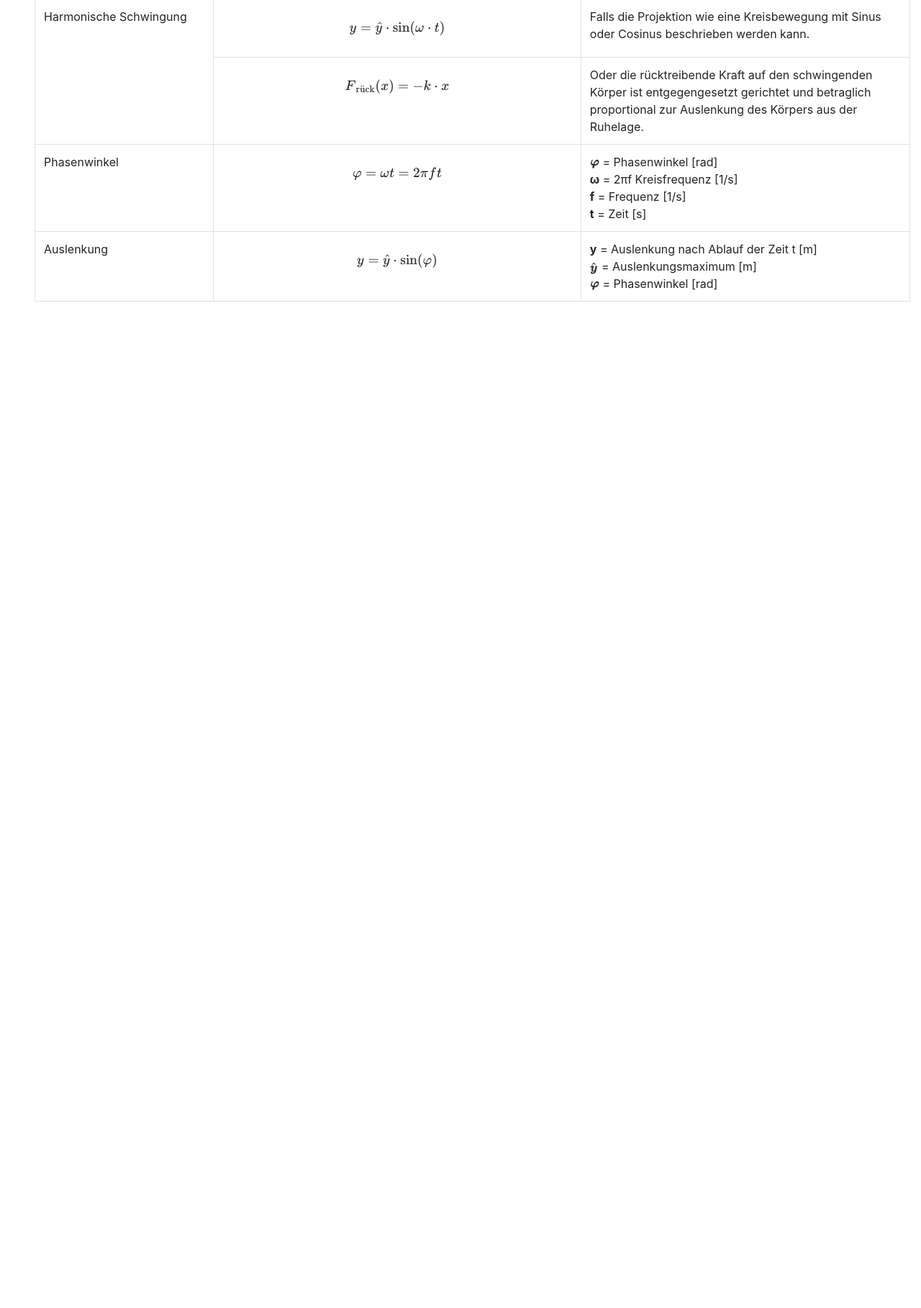
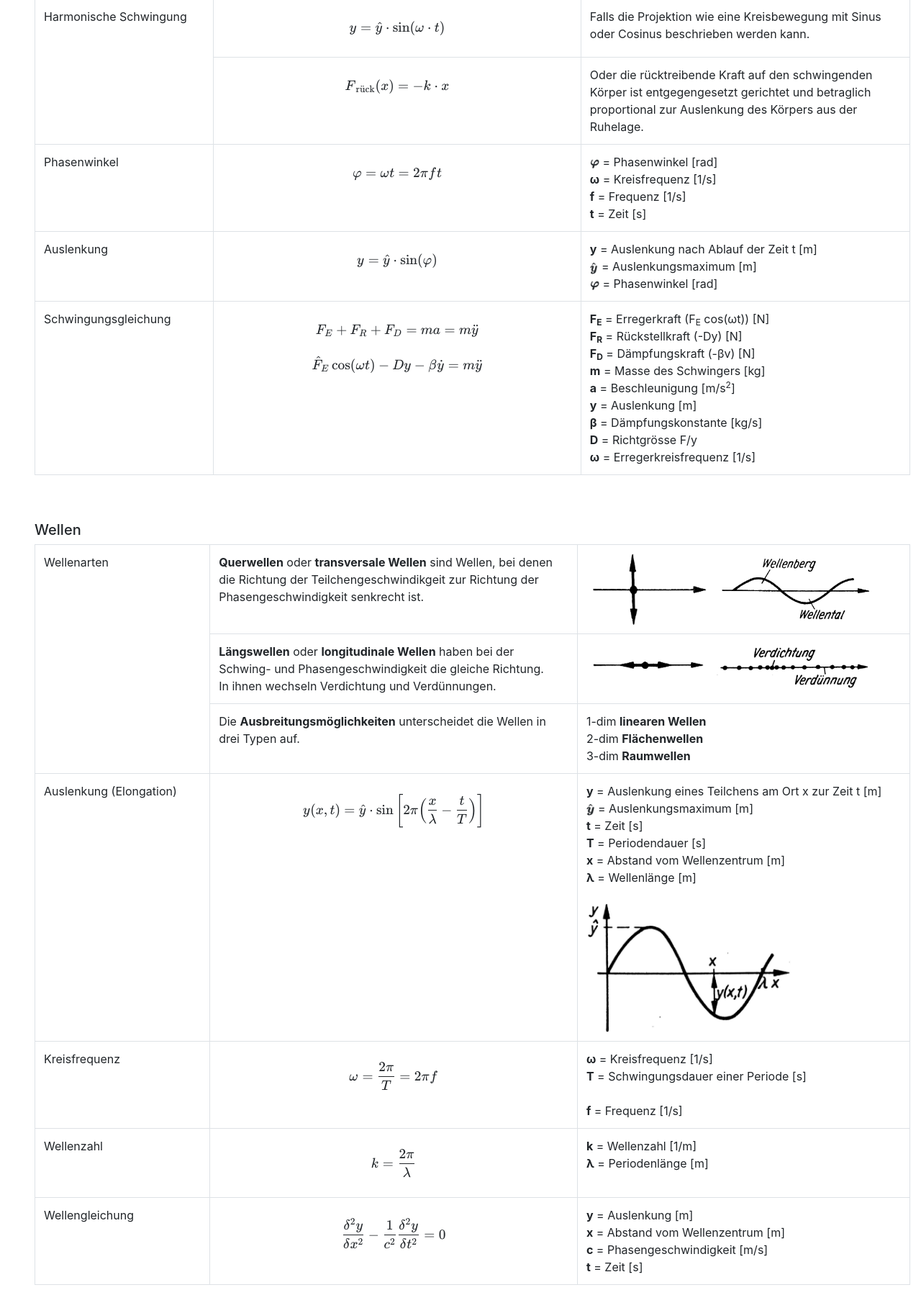
Before and after one commit to mschaufe/wiki, a PHP site: page /schwingungen_und_wellen.php in a window 1280 px wide. Shown: the part 770-2587 px from the top of the page at 72% size. Before the commit the page ends 1189 px from the top, so only its background shows below. Run offline with PHP 8.4, Linux system fonts and the light colour scheme; some libraries are stand-ins or nearby versions.

Commit message:
some changes

```diff
--- a/optik.php
+++ b/optik.php
@@ -452,7 +452,11 @@
                 <td>Wellenlängen der einzelnen Farbbereiche</td>
                 <td><p>Jede Farbe umfasst einen Wellenlängenbereich, siehe Übersicht!</p></td>
                 <td><img src="bilder/optik/zerlegung_des_lichts/wellenlaengen.jpeg"style="max-height:100%; max-width:100%"></td>
-
+              </tr>
+              <tr>
+                <td>Dispersion</td>
+                <td>Unter Dispersion versteht man in der Optik die von der Frequenz des Lichts abhängende Ausbreitungsgeschwindigkeit in Medien. Dies hat zur Folge, dass Sonnenlicht an den Flächen eines Prismas unterschiedlich stark gebrochen wird. Auf der anderen Seite des Prismas zeigt sich deshalb ein farbiges Spektrum.</td>
+                <td></td>
               </tr>
             </table>
 
--- a/schwingungen_und_wellen.php
+++ b/schwingungen_und_wellen.php
@@ -26,6 +26,7 @@
           <div class="d-none d-xl-block col-xl-2 bd-toc">
             <ul class="section-nav">
             <li class="toc-entry toc-h2"><a href="#schwingungen">Schwingungen</a></li>
+            <li class="toc-entry toc-h2"><a href="#wellen">Wellen</a></li>
             </ul>
           </div>
 
@@ -74,7 +75,7 @@
               <td>$$ \varphi = ωt  = 2\pi f t  $$</td>
               <td>
                 <b><img src="bilder/schwingungen_und_wellen/harmonische_schwingung/phi.png" style="max-height:14px; max-width:14px"></b> = Phasenwinkel [rad]<br>
-                <b>ω</b> = 2πf Kreisfrequenz [1/s]<br>
+                <b>ω</b> = Kreisfrequenz [1/s]<br>
                 <b>f</b> = Frequenz [1/s]<br>
                 <b>t</b> = Zeit [s]
               </td>
@@ -88,9 +89,89 @@
                 <img src="bilder/schwingungen_und_wellen/harmonische_schwingung/phi.png" style="max-height:14px; max-width:14px"> = Phasenwinkel [rad]
               </td>
             </tr>
+            <tr>
+              <td>Schwingungsgleichung</td>
+              <td>$$ F_E + F_R + F_D = ma = m\ddot{y}
+                \\ \text{ } \\
+              \hat{F}_E \cos(\omega t) -Dy - \beta \dot{y} = m\ddot{y} $$</td>
+              <td>
+                <b>F<sub>E</sub></b> = Erregerkraft (F<sub>E</sub> cos(ωt)) [N]<br>
+                <b>F<sub>R</sub></b> = Rückstellkraft (-Dy) [N]<br>
+                <b>F<sub>D</sub></b> = Dämpfungskraft (-βv) [N]<br>
+                <b>m</b> = Masse des Schwingers [kg]<br>
+                <b>a</b> = Beschleunigung [m/s<sup>2</sup>]<br>
+                <b>y</b> = Auslenkung [m]<br>
+                <b>β</b> = Dämpfungskonstante [kg/s]<br>
+                <b>D</b> = Richtgrösse F/y<br>
+                <b>ω</b> = Erregerkreisfrequenz [1/s]<br>
+              </td>
+            </tr>
           </tbody>
         </table>
 
+         <br><br><h5 id="wellen">Wellen</h5>
+         <table>
+            <tr>
+              <td rowspan="3" width=20%>Wellenarten</td>
+              <td width=42%><b>Querwellen</b> oder <b>transversale Wellen</b> sind Wellen, bei denen die Richtung der Teilchengeschwindikgeit zur Richtung der Phasengeschwindigkeit senkrecht ist.</td>
+              <td> <img src="bilder/schwingungen_und_wellen/wellen/Querwellen.jpeg" style="max-height:100%; max-width:40%">
+                <img src="bilder/schwingungen_und_wellen/wellen/tal_berg.jpeg" style="max-height:100%; max-width:50%"></td>
+            </tr>
+            <tr>
+              <td width=42%><b>Längswellen</b> oder <b>longitudinale Wellen</b> haben bei der Schwing- und Phasengeschwindigkeit die gleiche Richtung. <br>In ihnen wechseln Verdichtung und Verdünnungen.</td>
+              <td> <img src="bilder/schwingungen_und_wellen/wellen/laengswellen.jpeg" style="max-height:100%; max-width:40%">
+                <img src="bilder/schwingungen_und_wellen/wellen/verdichtung.jpeg" style="max-height:100%; max-width:50%"></td>
+            </tr>
+            <tr>
+              <td width=42%>Die <b>Ausbreitungsmöglichkeiten</b> unterscheidet die Wellen in drei Typen auf.
+                </td>
+              <td>
+                1-dim <b>linearen Wellen</b>
+                <br>2-dim <b>Flächenwellen</b>
+                <br>3-dim <b>Raumwellen</b> </td>
+            </tr>
+            <tr>
+              <td>Auslenkung (Elongation)</td>
+              <td>$$ y(x,t) = \hat{y}\cdot \sin\left [ 2 \pi \Big(  \frac{x}{\lambda }-\frac{t}{T} \Big) \right ] $$</td>
+              <td>
+                <b>y</b> = Auslenkung eines Teilchens am Ort x zur Zeit t [m]<br>
+                <img src="bilder/schwingungen_und_wellen/harmonische_schwingung/y.png" style="max-height:17px; max-width:17px"> = Auslenkungsmaximum [m]<br>
+                <b>t</b> = Zeit [s]<br>
+                <b>T</b> = Periodendauer [s]<br>
+                <b>x</b> = Abstand vom Wellenzentrum [m]<br>
+                <b>λ</b> = Wellenlänge [m]<br><br>
+                <img src="bilder/schwingungen_und_wellen/wellen/elongation.jpeg" style="max-height:100%; max-width:65%">
+              </td>
+            </tr>
+            <tr>
+              <td>Kreisfrequenz</td>
+              <td>$$ \omega = \frac{2\pi}{T} = 2\pi f $$</td>
+              <td>
+                <b>ω</b> = Kreisfrequenz [1/s]<br>
+                <b>T</b> = Schwingungsdauer einer Periode [s]<br>
+                <br><b>f</b> = Frequenz [1/s]<br>
+              </td>
+            </tr>
+            <tr>
+              <td>Wellenzahl</td>
+              <td>$$ k = \frac{2\pi}{\lambda } $$</td>
+              <td>
+                <b>k</b> = Wellenzahl [1/m]<br>
+                <b>λ</b> = Periodenlänge [m]
+              </td>
+            </tr>
+            <tr>
+              <td>Wellengleichung</td>
+              <td>$$ \frac{\delta^2y}{\delta x^2}-\frac{1}{c^2}\frac{\delta^2 y}{\delta t^2} = 0 $$</td>
+              <td>
+                <b>y</b> = Auslenkung [m]<br>
+                <b>x</b> = Abstand vom Wellenzentrum [m]<br>
+                <b>c</b> = Phasengeschwindigkeit [m/s]<br>
+                <b>t</b> = Zeit [s]<br>
+              </td>
+            </tr>
+
+         </table>
 
         </main>
       </div>
```
Also changed, not shown: lineare_abbildungen.php (+20 -7 lines), matrizen.php (+6 -1 lines), bilder/optik/zerlegung_des_lichts/prisma.png (added), bilder/schwingungen_und_wellen/wellen/elongation.jpeg (added), bilder/schwingungen_und_wellen/wellen/laengswellen.jpeg (added), bilder/schwingungen_und_wellen/wellen/querwellen.jpeg (added), bilder/schwingungen_und_wellen/wellen/tal_berg.jpeg (added), bilder/schwingungen_und_wellen/wellen/verdichtung.jpeg (added).
